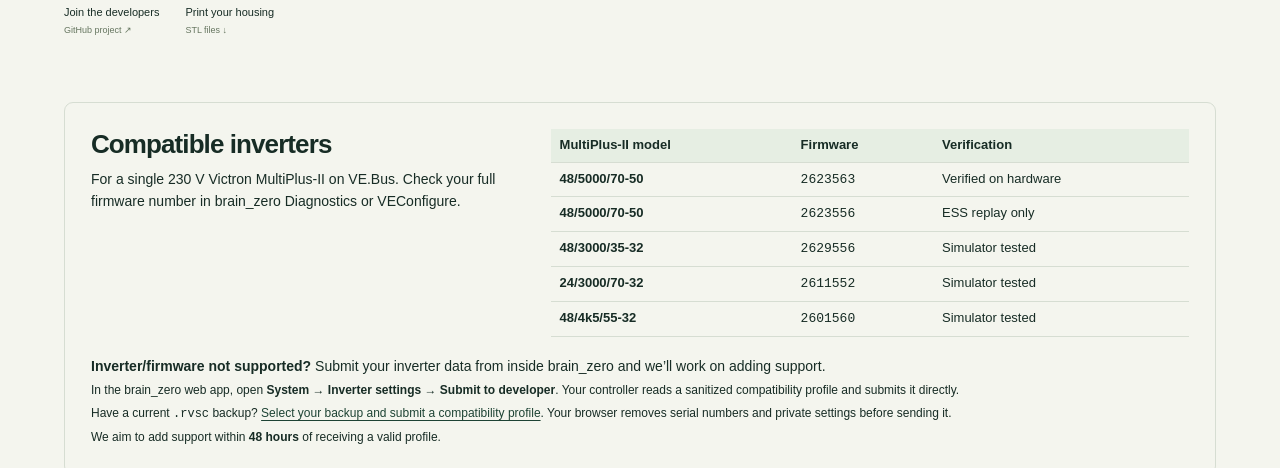
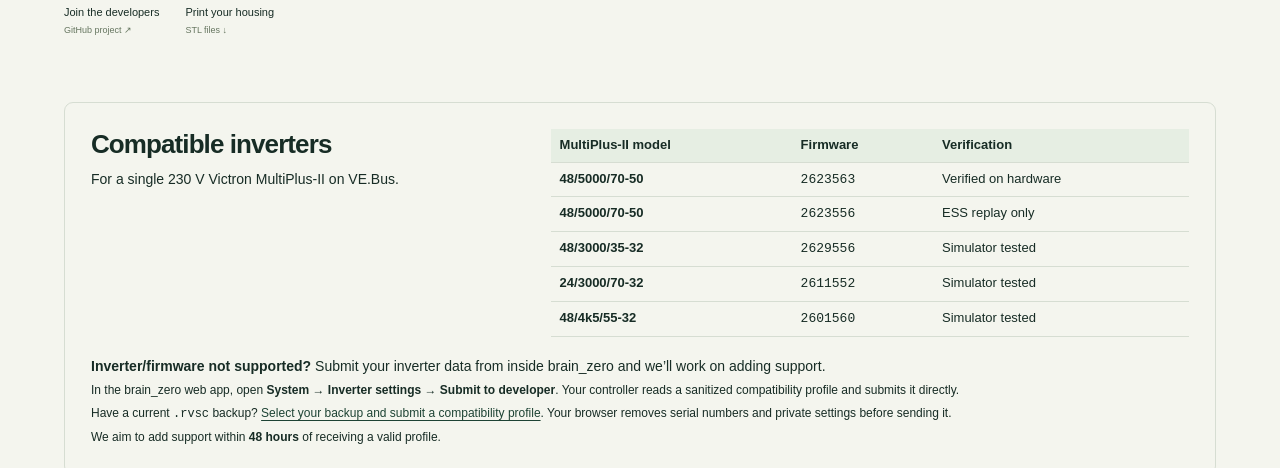
Before and after one commit to mjpalmowski/brain_zero, a plain HTML site: page website/public/index.html in a window 1280 px wide. Shown: the part 648-1116 px from the top of the page. Drawn offline with Linux system fonts and the light colour scheme; a script that the page names is missing; a web font is replaced by a local one.

Commit message:
Remove firmware lookup instruction from homepage

```diff
--- a/website/public/index.html
+++ b/website/public/index.html
@@ -58,7 +58,7 @@
     <section id="compatibility" class="compatibility" aria-labelledby="compatibility-title">
       <div class="compatibility-intro">
         <h2 id="compatibility-title">Compatible inverters</h2>
-        <p>For a single 230 V Victron MultiPlus-II on VE.Bus. Check your full firmware number in brain_zero Diagnostics or VEConfigure.</p>
+        <p>For a single 230 V Victron MultiPlus-II on VE.Bus.</p>
       </div>
       <table aria-label="MultiPlus-II compatibility by firmware">
         <thead><tr><th scope="col">MultiPlus-II model</th><th scope="col">Firmware</th><th scope="col">Verification</th></tr></thead>
```
